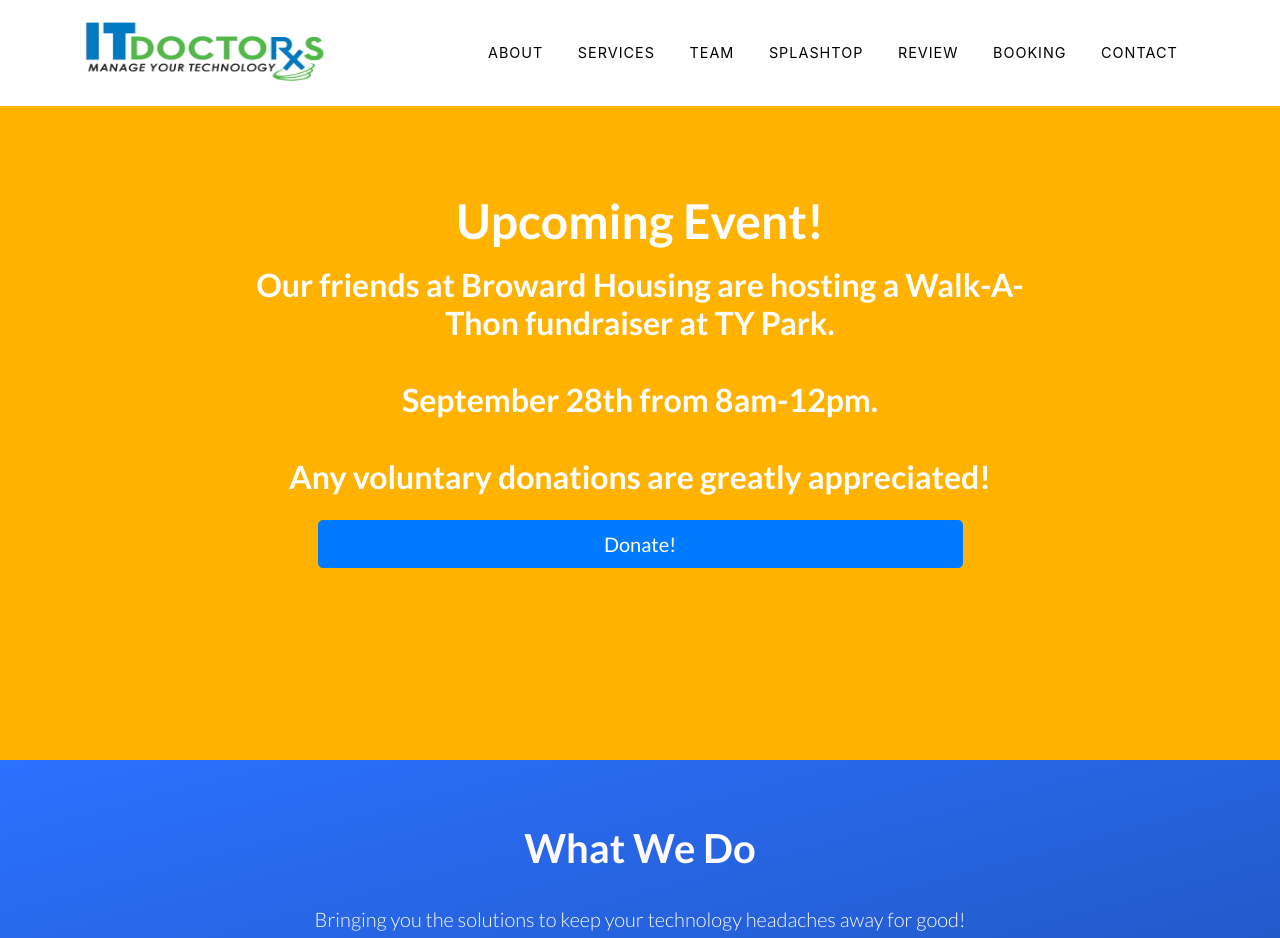
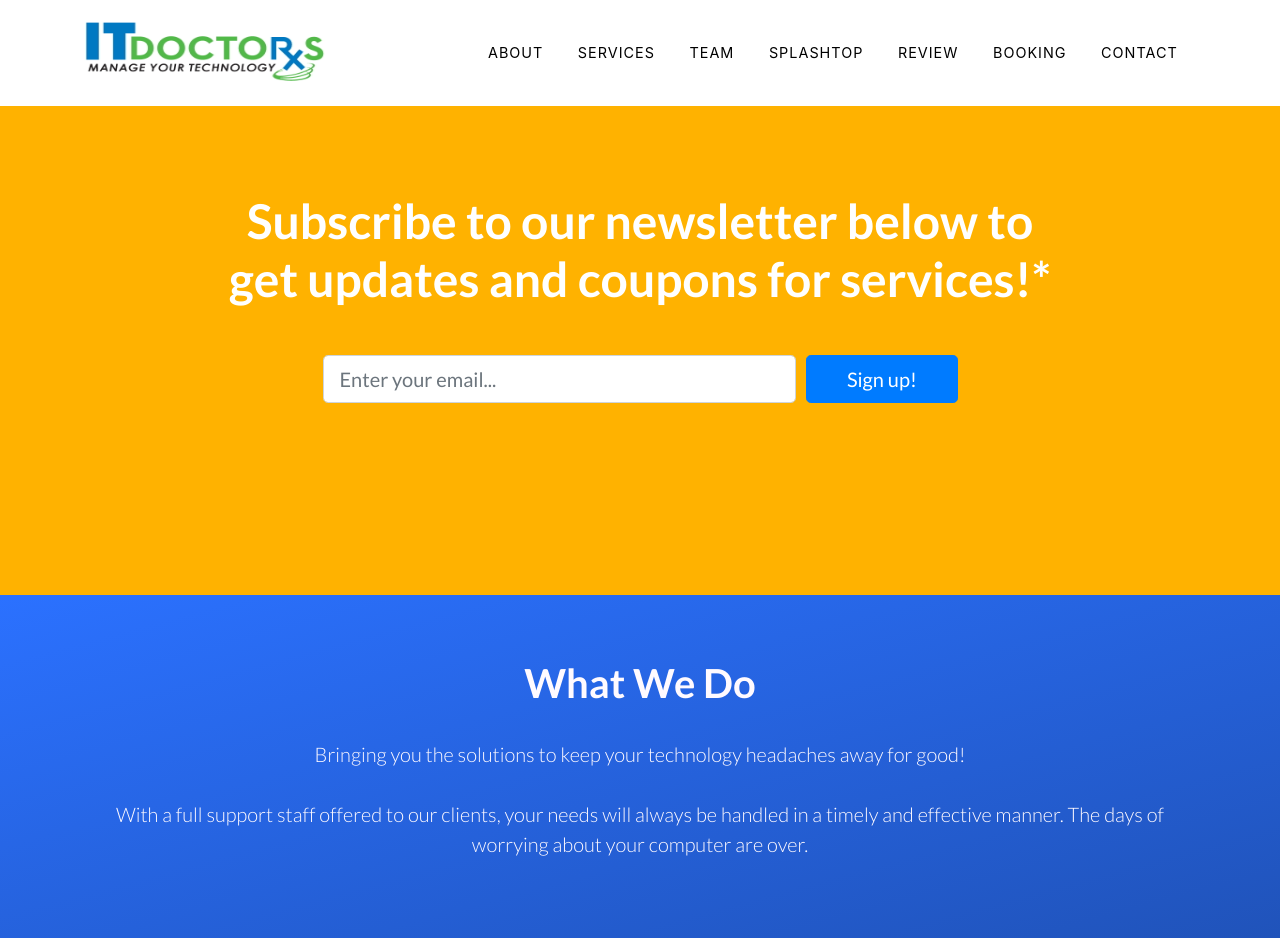
Before and after one commit to xael-dev/ITD, a Django app: page / in a window 1280 px wide. Shown: the top 938 px of the page. Run offline with Django 3.2, Linux system fonts and the light colour scheme; some libraries are stand-ins or nearby versions; some web fonts are replaced.

Commit message:
Replace masthead text with email form

```diff
--- a/emailstore/templates/home/base.html
+++ b/emailstore/templates/home/base.html
@@ -80,21 +80,19 @@
     <div class="container">
       <div class="row">
         <div class="col-xl-9 mx-auto">
-              <h1 class="mb-3">Upcoming Event!</h1>
-              <h2 class="mb-4">Our friends at Broward Housing are hosting a Walk-A-Thon fundraiser at TY Park.
-              <br>
-              <br>
-              September 28th from 8am-12pm.
-              <br>
-              <br>Any voluntary donations are greatly appreciated!
+          <h1 class="mb-5">Subscribe to our newsletter below to get updates and coupons for services!*</h1>
         </div>
         <div class="col-md-10 col-lg-8 col-xl-7 mx-auto">
-              <form action="https://browardhousingsolutions.org/sponsor-a-walker/">
+          <form>
             <div class="form-row">
-                    <button type="submit" class="btn btn-block btn-lg btn-primary">Donate!</button>
+              <div class="col-12 col-md-9 mb-2 mb-md-0">
+                <input type="email" class="form-control form-control-lg" placeholder="Enter your email...">
+              </div>
+              <div class="col-12 col-md-3">
+                <button type="submit" class="btn btn-block btn-lg btn-primary">Sign up!</button>
+              </div>
             </div>
           </form>
-            </div>
         </div>
       </div>
     </div>
```
Lines whose indentation alone changed are shown as unchanged.
